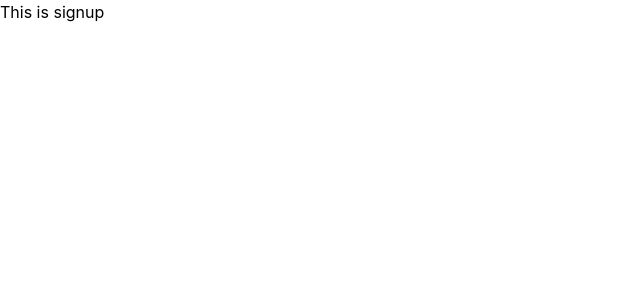
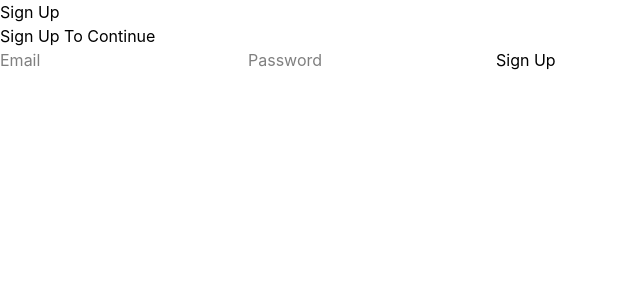
Before and after one commit to S-J-01/braindump, a React (Vite) app in the folder web-client/: page /signup in a window 1280 px wide. Shown: the top 300 px of the page, without its empty margins (0-640 px from the left). Built offline with nearby package versions, Linux system fonts and the light colour scheme; no server answers.

Commit message:
feat(web-client): add signup and login pages

```diff
--- a/web-client/src/routes/login.tsx
+++ b/web-client/src/routes/login.tsx
@@ -1,3 +1,37 @@
+import { useState, type SubmitEventHandler } from "react";
+import { AuthCard } from "../features/auth/components/AuthCard";
+import { useLogin } from "../features/auth/mutations";
+
 export const Login = () => {
-  return <>This is login</>;
+  const [email, setEmail] = useState("");
+
+  const [password, setPassword] = useState("");
+  const loginMutation = useLogin();
+  const handleSubmit: SubmitEventHandler<HTMLFormElement> = (e) => {
+    e.preventDefault();
+    loginMutation.mutate({ email, password });
+  };
+
+  return (
+    <AuthCard title="Log In" subtitle="Log In To Continue">
+      <form onSubmit={handleSubmit}>
+        <input
+          type="email"
+          value={email}
+          placeholder="Email"
+          onChange={(e) => setEmail(e.target.value)}
+        />
+        <input
+          type="password"
+          value={password}
+          placeholder="Password"
+          onChange={(e) => setPassword(e.target.value)}
+        />
+        <button type="submit" disabled={loginMutation.isPending}>
+          {loginMutation.isPending ? "Logging In ..." : "Log In"}
+        </button>
+        {loginMutation.isError ? <p>Log In Failed</p> : null}
+      </form>
+    </AuthCard>
+  );
 };
--- a/web-client/src/routes/signup.tsx
+++ b/web-client/src/routes/signup.tsx
@@ -1,3 +1,37 @@
+import { useState, type SubmitEventHandler } from "react";
+import { AuthCard } from "../features/auth/components/AuthCard";
+import { useSignup } from "../features/auth/mutations";
+
 export const Signup = () => {
-  return <>This is signup</>;
+  const [email, setEmail] = useState("");
+
+  const [password, setPassword] = useState("");
+  const signupMutation = useSignup();
+  const handleSubmit: SubmitEventHandler<HTMLFormElement> = (e) => {
+    e.preventDefault();
+    signupMutation.mutate({ email, password });
+  };
+
+  return (
+    <AuthCard title="Sign Up" subtitle="Sign Up To Continue">
+      <form onSubmit={handleSubmit}>
+        <input
+          type="email"
+          value={email}
+          placeholder="Email"
+          onChange={(e) => setEmail(e.target.value)}
+        />
+        <input
+          type="password"
+          value={password}
+          placeholder="Password"
+          onChange={(e) => setPassword(e.target.value)}
+        />
+        <button type="submit" disabled={signupMutation.isPending}>
+          {signupMutation.isPending ? "Signing Up ..." : "Sign Up"}
+        </button>
+        {signupMutation.isError ? <p>Sign Up Failed</p> : null}
+      </form>
+    </AuthCard>
+  );
 };
```
